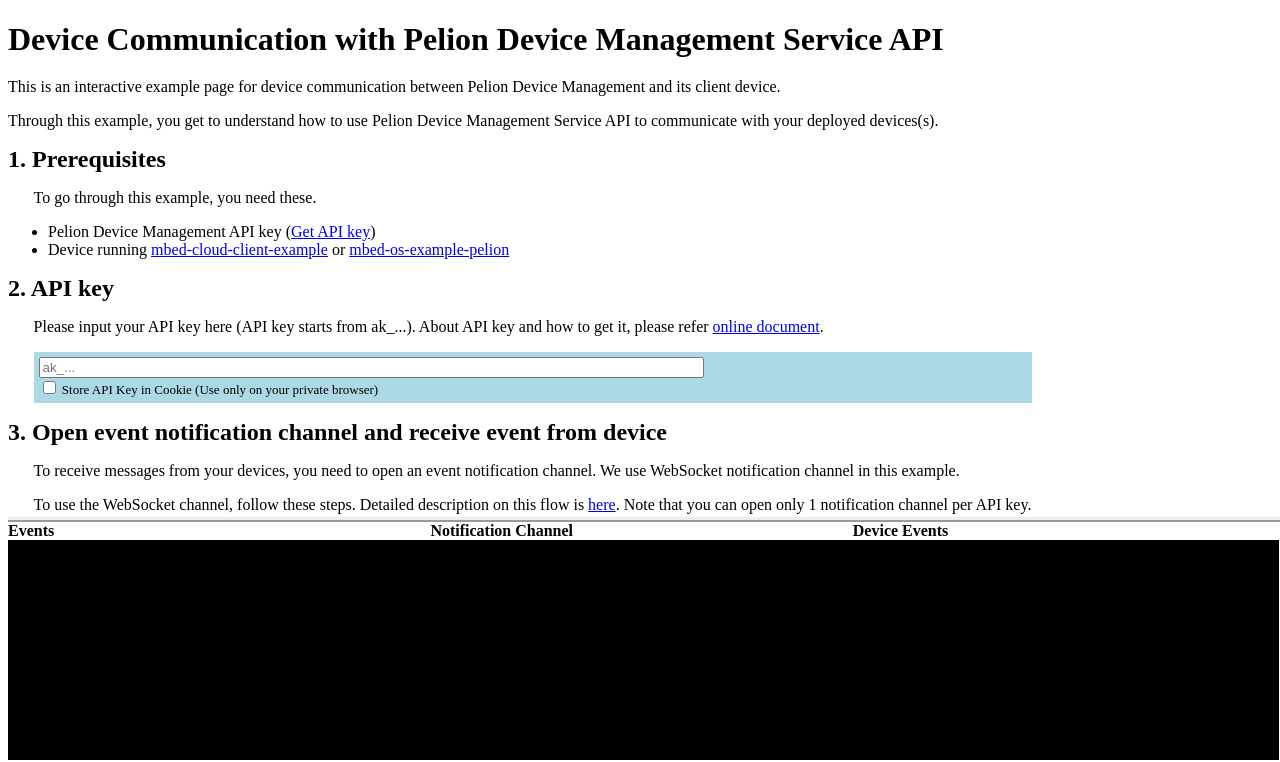
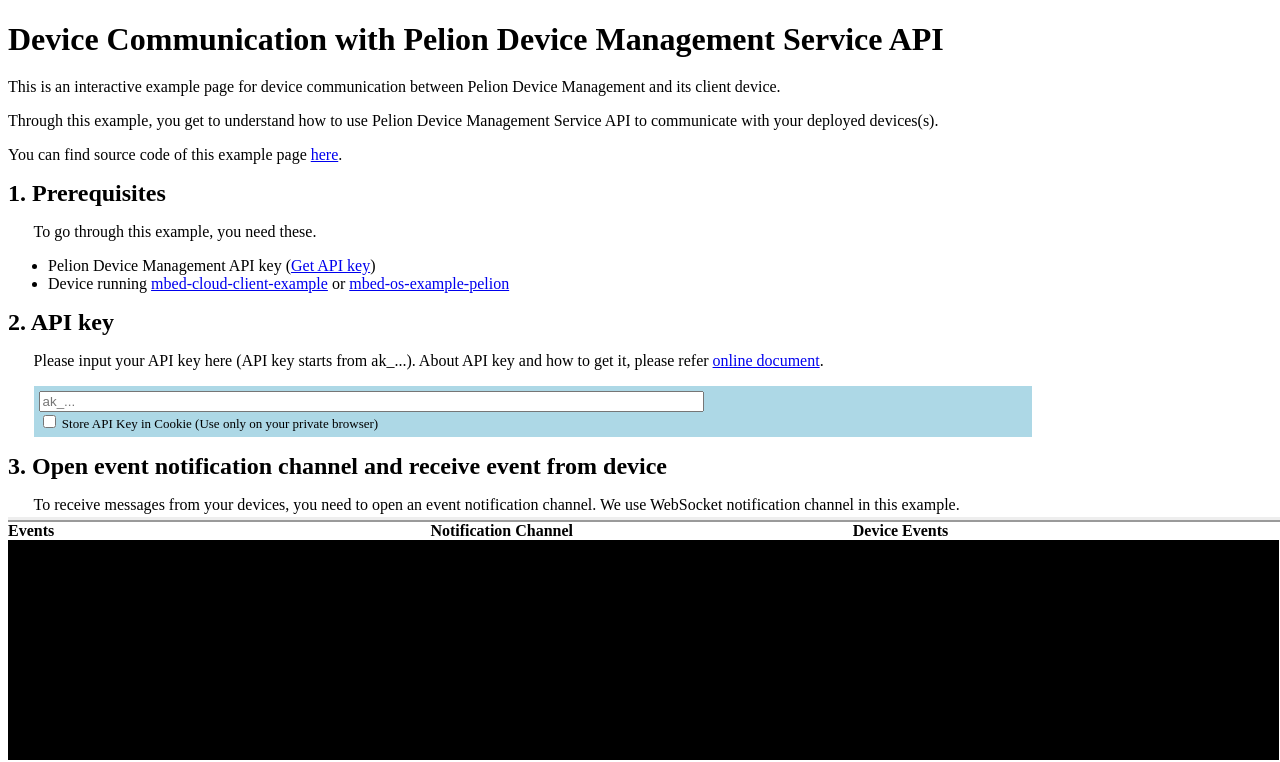
Before and after one commit to coisme/Pelion-device-e2e-example, a plain HTML site: page index.html in a window 1280 px wide. Shown: the part 38-800 px from the top of the page. Drawn offline with Linux system fonts and the light colour scheme.

Commit message:
Add link to the source code repository.

```diff
--- a/index.html
+++ b/index.html
@@ -22,6 +22,9 @@
                 </p>
                 <p>
                     Through this example, you get to understand how to use Pelion Device Management Service API to communicate with your deployed devices(s).
+                </p>
+                <p>
+                    You can find source code of this example page <a href="https://github.com/coisme/Pelion-device-e2e-example">here</a>.
                 </p>
             </div>
 
```
